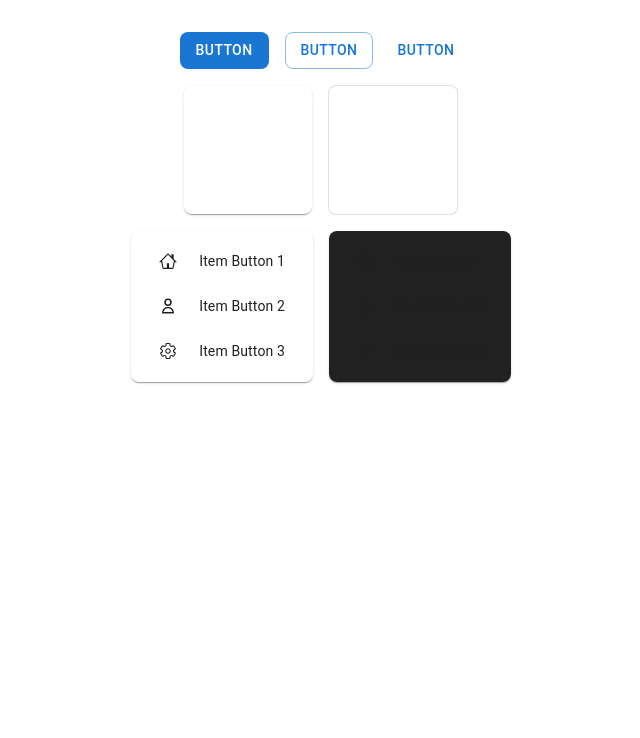
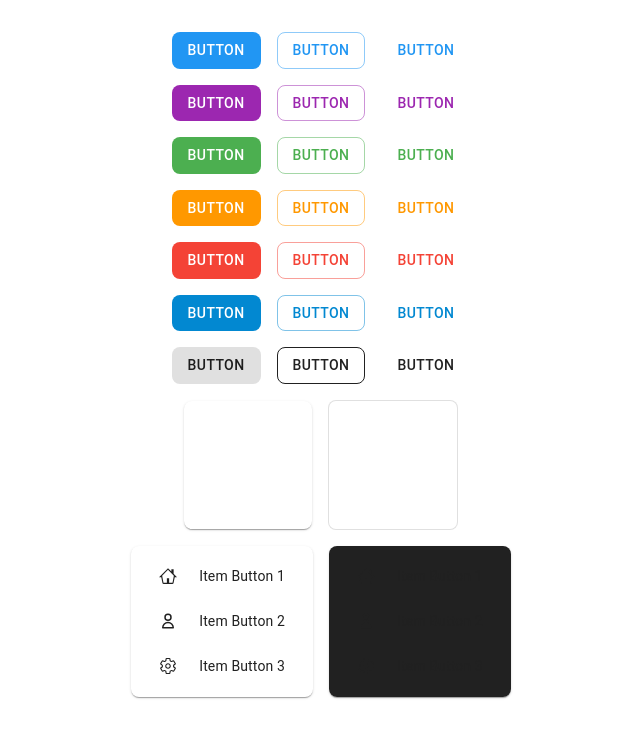
Before and after one commit to godkingjay/material-next-template-01, a Next.js app: page / in a window 1280 px wide. Shown: the top 738 px of the page, without its empty margins (319-959 px from the left). Built offline with nearby package versions, Linux system fonts and the light colour scheme.

Commit message:
default colors

```diff
--- a/src/app/page.tsx
+++ b/src/app/page.tsx
@@ -27,15 +27,122 @@ export default function Home() {
 			>
 				<Box
 					sx={{
-						display: "flex",
-						flexDirection: "row",
-						alignItems: "center",
 						gap: "1rem",
+						display: "grid",
+						gridTemplateColumns: "repeat(3, 1fr)",
 					}}
 				>
 					<Button variant="contained">Button</Button>
 					<Button variant="outlined">Button</Button>
 					<Button variant="text">Button</Button>
+					<Button
+						variant="contained"
+						color="secondary"
+					>
+						Button
+					</Button>
+					<Button
+						variant="outlined"
+						color="secondary"
+					>
+						Button
+					</Button>
+					<Button
+						variant="text"
+						color="secondary"
+					>
+						Button
+					</Button>
+					<Button
+						variant="contained"
+						color="success"
+					>
+						Button
+					</Button>
+					<Button
+						variant="outlined"
+						color="success"
+					>
+						Button
+					</Button>
+					<Button
+						variant="text"
+						color="success"
+					>
+						Button
+					</Button>
+					<Button
+						variant="contained"
+						color="warning"
+					>
+						Button
+					</Button>
+					<Button
+						variant="outlined"
+						color="warning"
+					>
+						Button
+					</Button>
+					<Button
+						variant="text"
+						color="warning"
+					>
+						Button
+					</Button>
+					<Button
+						variant="contained"
+						color="error"
+					>
+						Button
+					</Button>
+					<Button
+						variant="outlined"
+						color="error"
+					>
+						Button
+					</Button>
+					<Button
+						variant="text"
+						color="error"
+					>
+						Button
+					</Button>
+					<Button
+						variant="contained"
+						color="info"
+					>
+						Button
+					</Button>
+					<Button
+						variant="outlined"
+						color="info"
+					>
+						Button
+					</Button>
+					<Button
+						variant="text"
+						color="info"
+					>
+						Button
+					</Button>
+					<Button
+						variant="contained"
+						color="inherit"
+					>
+						Button
+					</Button>
+					<Button
+						variant="outlined"
+						color="inherit"
+					>
+						Button
+					</Button>
+					<Button
+						variant="text"
+						color="inherit"
+					>
+						Button
+					</Button>
 				</Box>
 				<Box
 					sx={{
--- a/src/themes/mui/themes.ts
+++ b/src/themes/mui/themes.ts
@@ -2,18 +2,57 @@ import { ThemeOptions, createTheme } from "@mui/material";
 import { UIStateType } from "@/redux/reducers/uiStateReducer";
 import componentOverride from "./componentOverride";
 import { ThemeType } from "@/themes/theme";
+import { blue, green, orange, purple, red } from "@mui/material/colors";
 
 const defaultTheme = (uiState: UIStateType): ThemeOptions => {
-	return {};
+	return {
+		palette: {
+			primary: {
+				main: blue["500"],
+				light: blue["300"],
+				dark: blue["700"],
+			},
+			secondary: {
+				main: purple["500"],
+				light: purple["300"],
+				dark: purple["700"],
+			},
+			success: {
+				main: green["500"],
+				light: green["300"],
+				dark: green["700"],
+				contrastText: "#fff",
+			},
+			warning: {
+				main: orange["500"],
+				light: orange["300"],
+				dark: orange["700"],
+				contrastText: "#fff",
+			},
+			error: {
+				main: red["500"],
+				light: red["300"],
+				dark: red["700"],
+			},
+		},
+	};
+};
+
+const lightTheme = (uiState: UIStateType): ThemeOptions => {
+	return {
+		...defaultTheme(uiState),
+	};
 };
 
 const darkTheme = (uiState: UIStateType): ThemeOptions => {
-	return {};
+	return {
+		...defaultTheme(uiState),
+	};
 };
 
 const appThemes = (uiState: UIStateType): Record<ThemeType, ThemeOptions> => {
 	return {
-		light: defaultTheme(uiState),
+		light: lightTheme(uiState),
 		dark: darkTheme(uiState),
 	};
 };
```
